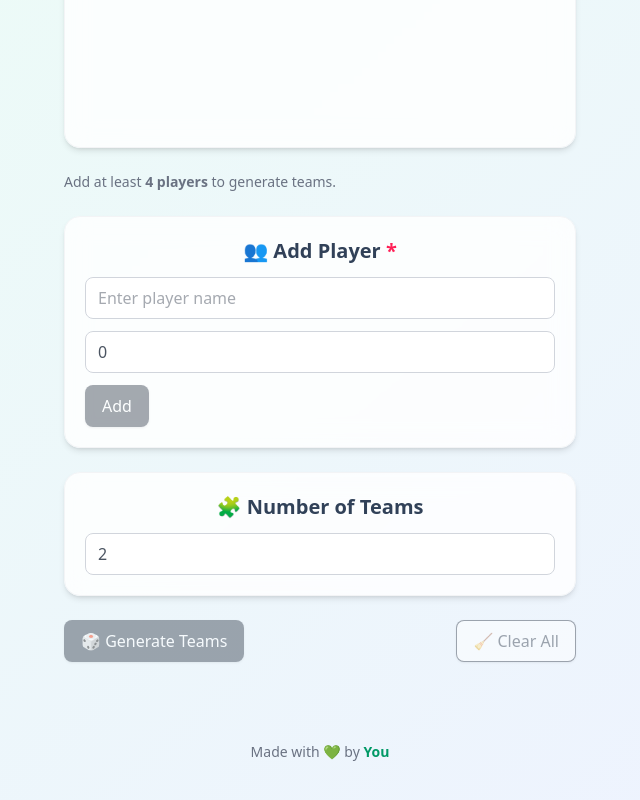
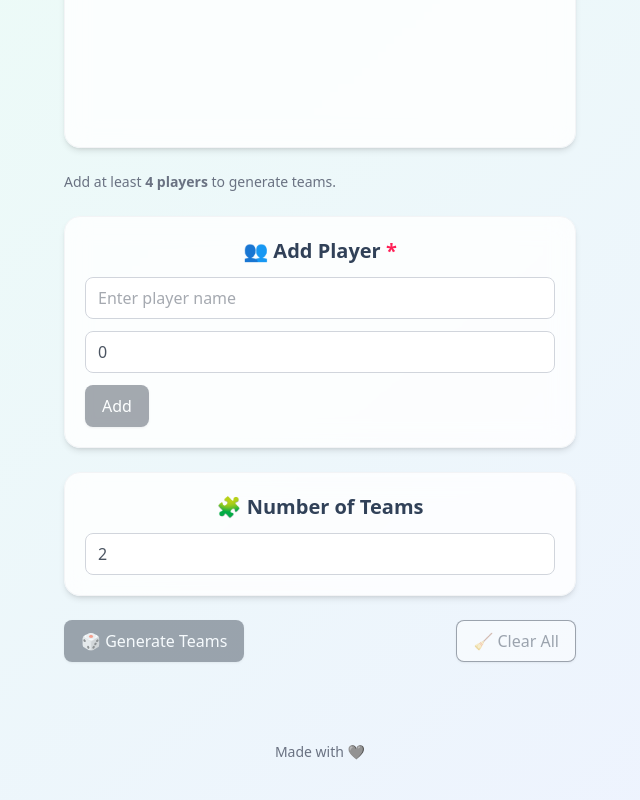
Before and after one commit to anand1296/team-balancer, a React (Vite) app: page / in a window 1280 px wide. Shown: the part 298-1098 px from the top of the page, without its empty margins (320-960 px from the left). Built offline with nearby package versions, Linux system fonts and the light colour scheme.

Commit message:
enhancements

```diff
--- a/src/App.tsx
+++ b/src/App.tsx
@@ -138,8 +138,7 @@ export default function App() {
       </div>
 
       <footer className="mt-12 text-center text-sm text-gray-500">
-        Made with 💚 by{" "}
-        <span className="text-emerald-600 font-semibold">You</span>
+        Made with 🩶
       </footer>
     </div>
   );
```
